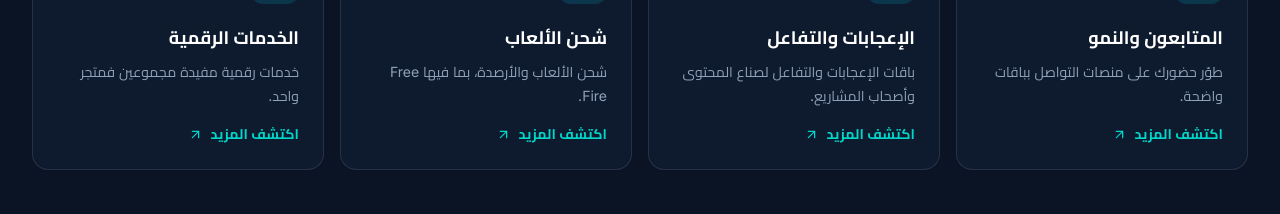
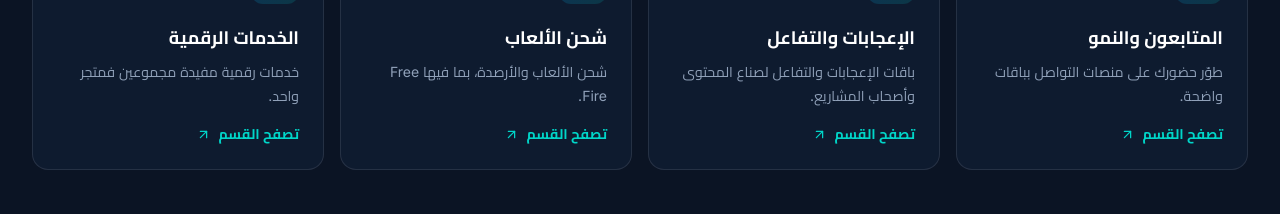
Before and after one commit to azizalipcff-gif/dawdi-cafe, a Next.js app: page /ar in a window 1280 px wide. Shown: the part 1000-1214 px from the top of the page. Built offline with nearby package versions, Linux system fonts and the light colour scheme; no server answers; the database is empty.

Commit message:
link service category cards to dedicated pages

```diff
--- a/src/app/[lang]/page.tsx
+++ b/src/app/[lang]/page.tsx
@@ -4,10 +4,10 @@ import { ServiceOrderForm } from "@/components/ServiceOrderForm";
 import type { Locale } from "@/lib/i18n/config";
 
 const services = [
-  { icon: Users, title: "Followers & Growth", ar: "المتابعون والنمو", fr: "Abonnés et croissance", desc: "Build your social presence with straightforward packages.", arDesc: "طوّر حضورك على منصات التواصل بباقات واضحة.", frDesc: "Développez votre présence sur les réseaux sociaux avec des offres claires." },
-  { icon: TrendingUp, title: "Likes & Engagement", ar: "الإعجابات والتفاعل", fr: "Likes et engagement", desc: "Engagement packages for creators and businesses.", arDesc: "باقات الإعجابات والتفاعل لصناع المحتوى وأصحاب المشاريع.", frDesc: "Des offres de likes et d’engagement pour créateurs et entreprises." },
-  { icon: Gamepad2, title: "Gaming Top Up", ar: "شحن الألعاب", fr: "Recharge de jeux", desc: "Game credits and top-ups, including Free Fire.", arDesc: "شحن الألعاب والأرصدة، بما فيها Free Fire.", frDesc: "Recharges de jeux et crédits, notamment Free Fire." },
-  { icon: Zap, title: "Digital Services", ar: "الخدمات الرقمية", fr: "Services numériques", desc: "Helpful digital services gathered in one store.", arDesc: "خدمات رقمية مفيدة مجموعين فمتجر واحد.", frDesc: "Des services numériques utiles réunis dans une seule boutique." },
+  { icon: Users, href: "social-media", title: "Followers & Growth", ar: "المتابعون والنمو", fr: "Abonnés et croissance", desc: "Build your social presence with straightforward packages.", arDesc: "طوّر حضورك على منصات التواصل بباقات واضحة.", frDesc: "Développez votre présence sur les réseaux sociaux avec des offres claires." },
+  { icon: TrendingUp, href: "social-media", title: "Likes & Engagement", ar: "الإعجابات والتفاعل", fr: "Likes et engagement", desc: "Engagement packages for creators and businesses.", arDesc: "باقات الإعجابات والتفاعل لصناع المحتوى وأصحاب المشاريع.", frDesc: "Des offres de likes et d’engagement pour créateurs et entreprises." },
+  { icon: Gamepad2, href: "gaming", title: "Gaming Top Up", ar: "شحن الألعاب", fr: "Recharge de jeux", desc: "Game credits and top-ups, including Free Fire.", arDesc: "شحن الألعاب والأرصدة، بما فيها Free Fire.", frDesc: "Recharges de jeux et crédits, notamment Free Fire." },
+  { icon: Zap, href: "digital-services", title: "Digital Services", ar: "الخدمات الرقمية", fr: "Services numériques", desc: "Helpful digital services gathered in one store.", arDesc: "خدمات رقمية مفيدة مجموعين فمتجر واحد.", frDesc: "Des services numériques utiles réunis dans une seule boutique." },
 ];
 
 export default async function Home({ params }: { params: Promise<{ lang: string }> }) {
@@ -48,7 +48,7 @@ export default async function Home({ params }: { params: Promise<{ lang: string
     </section>
     <section id="services" className="mx-auto max-w-7xl px-5 py-20 sm:px-8">
       <p className="text-xs font-bold tracking-[.25em] text-[#00D6C9]">{copy.what}</p><h2 className="mt-3 text-3xl font-black text-white sm:text-4xl">{copy.heading}</h2><p className="mt-3 max-w-xl text-slate-400">{copy.sub}</p>
-      <div className="mt-9 grid grid-cols-2 gap-3 sm:gap-4 lg:grid-cols-4">{services.map((item,i)=><article key={item.title} className="group min-w-0 rounded-2xl border border-white/10 bg-[#101f35]/70 p-4 transition hover:-translate-y-1 hover:border-[#168BFF]/60 sm:p-6"><div className="mb-5 flex items-center justify-between"><div className="grid h-10 w-10 place-items-center rounded-xl bg-gradient-to-br from-[#168BFF]/20 to-[#00D6C9]/15 text-[#00D6C9] sm:h-12 sm:w-12"><item.icon size={23}/></div><span className="text-[10px] text-slate-500 sm:text-xs">0{i+1}</span></div><h3 className="break-words text-sm font-bold text-white sm:text-lg">{ar?item.ar:fr?item.fr:item.title}</h3><p className="mt-2 text-xs leading-5 text-slate-400 sm:min-h-12 sm:text-sm sm:leading-6">{ar?item.arDesc:fr?item.frDesc:item.desc}</p><a href="#how" className="mt-4 inline-flex items-center gap-1 text-xs font-bold text-[#00D6C9] sm:gap-2 sm:text-sm">{ar?"اكتشف المزيد":fr?"En savoir plus":"Explore more"}<ArrowUpRight size={15}/></a></article>)}</div>
+      <div className="mt-9 grid grid-cols-2 gap-3 sm:gap-4 lg:grid-cols-4">{services.map((item,i)=><article key={item.title} className="group min-w-0 rounded-2xl border border-white/10 bg-[#101f35]/70 p-4 transition hover:-translate-y-1 hover:border-[#168BFF]/60 sm:p-6"><div className="mb-5 flex items-center justify-between"><div className="grid h-10 w-10 place-items-center rounded-xl bg-gradient-to-br from-[#168BFF]/20 to-[#00D6C9]/15 text-[#00D6C9] sm:h-12 sm:w-12"><item.icon size={23}/></div><span className="text-[10px] text-slate-500 sm:text-xs">0{i+1}</span></div><h3 className="break-words text-sm font-bold text-white sm:text-lg">{ar?item.ar:fr?item.fr:item.title}</h3><p className="mt-2 text-xs leading-5 text-slate-400 sm:min-h-12 sm:text-sm sm:leading-6">{ar?item.arDesc:fr?item.frDesc:item.desc}</p><a href={`/${locale}/services/${item.href}`} className="mt-4 inline-flex items-center gap-1 text-xs font-bold text-[#00D6C9] sm:gap-2 sm:text-sm">{ar?"تصفح القسم":fr?"Voir la catégorie":"View category"}<ArrowUpRight size={15}/></a></article>)}</div>
     </section>
     <section id="packages" className="border-y border-white/10 bg-[#0e1b2e]"><div className="mx-auto max-w-7xl px-5 py-20 sm:px-8">
       <div className="mb-9"><p className="text-xs font-bold tracking-[.25em] text-[#00D6C9]">{ar?"الباقات المتاحة":fr?"OFFRES DISPONIBLES":"AVAILABLE PACKAGES"}</p><h2 className="mt-3 text-3xl font-black text-white sm:text-4xl">{ar?"اختار الباقة المناسبة ليك":fr?"Choisissez votre offre":"Choose your package"}</h2><p className="mt-3 text-sm text-slate-400">{ar?"الباقات اللي كتظهر هنا منشورة ومفعّلة من لوحة الإدارة.":fr?"Seules les offres publiées et activées dans l’administration apparaissent ici.":"Only packages published and enabled in the admin panel appear here."}</p></div>
```
